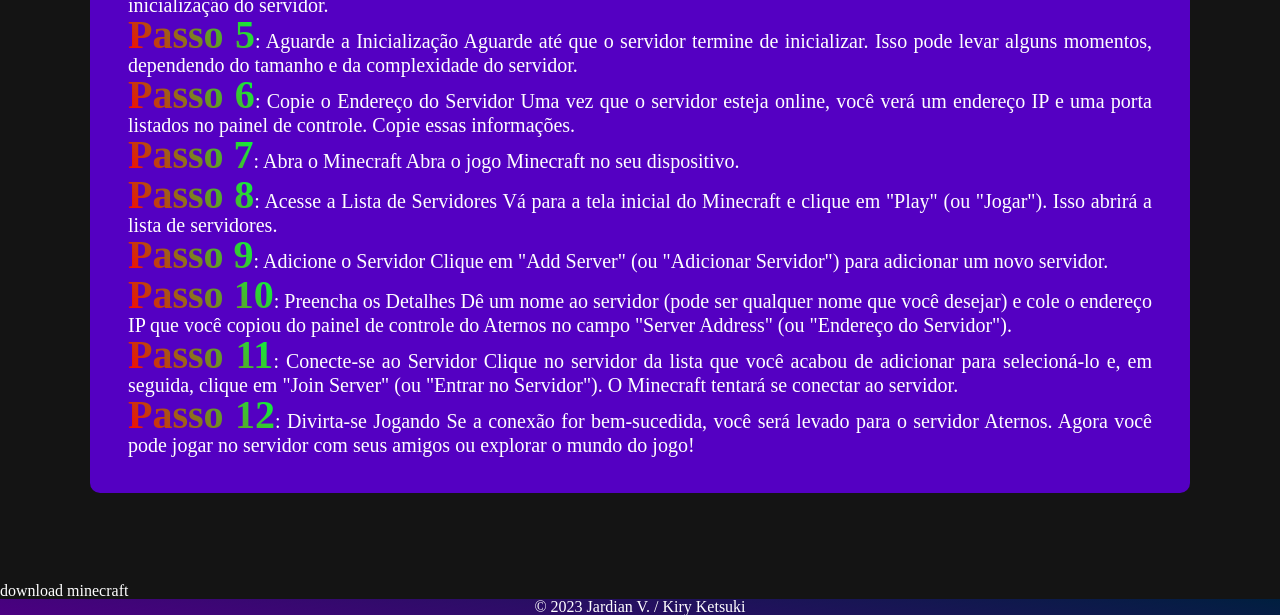
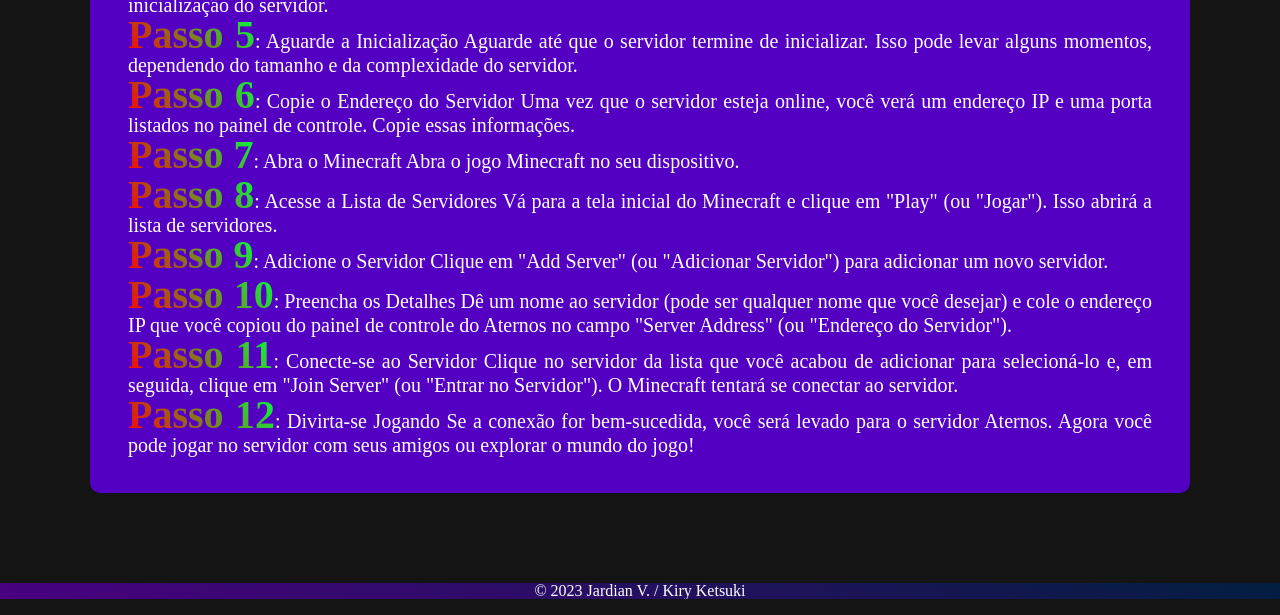
Before and after one commit to ehodaniel/utopia, a plain HTML site: page index3.html in a window 1280 px wide. Shown: the part 730-1345 px from the top of the page. Drawn offline with Linux system fonts and the light colour scheme.

Commit message:
Update index3.html

```diff
--- a/index3.html
+++ b/index3.html
@@ -105,9 +105,7 @@
         Se a conexão for bem-sucedida, você será levado para o servidor Aternos. Agora você pode jogar no servidor com seus amigos ou explorar o mundo do jogo!
     </div>
 
-    <p>
-        <a href="https://www.mediafire.com/file/5ac1ki7tqsm4xpv/minecraft-1-20-01-02-xbox-servers.apk/file">download minecraft</a>
-    </p>
+
 
 
     <footer>
```
